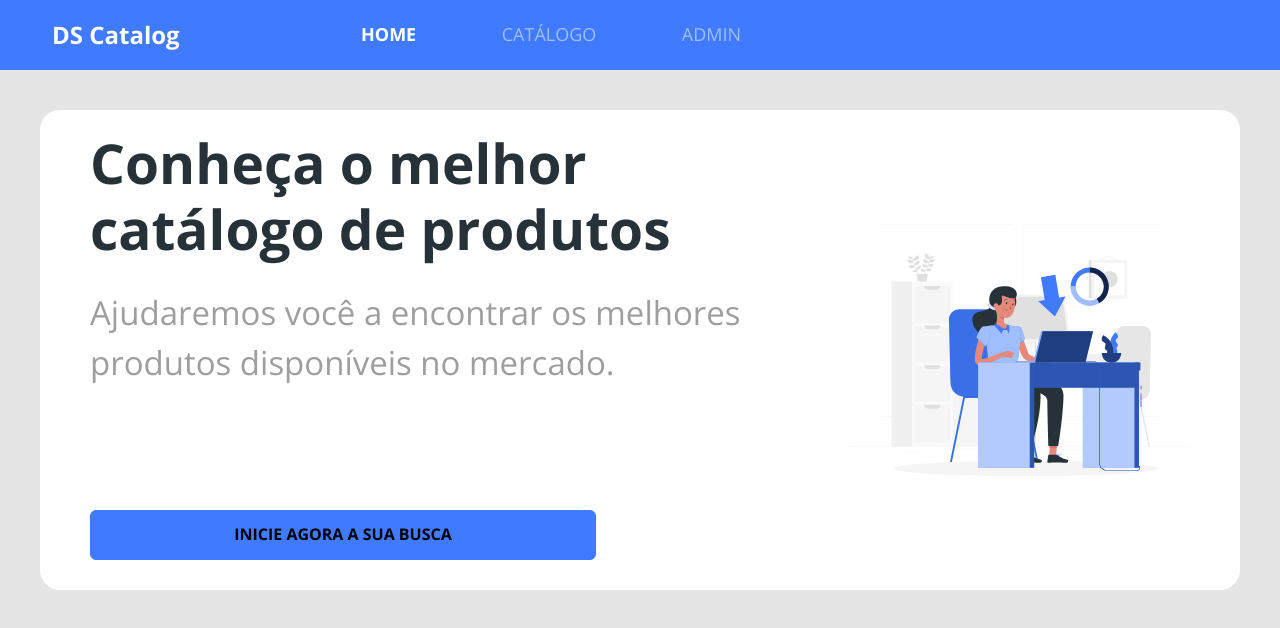
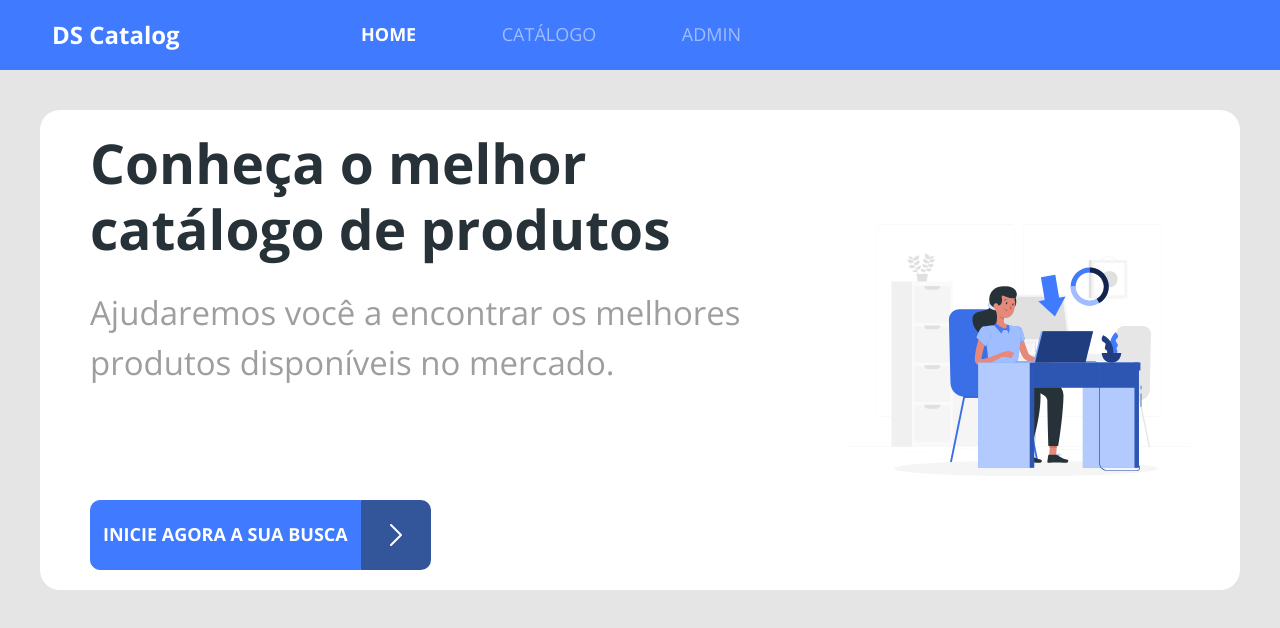
Before and after one commit to silver15/bds-dscatalog, a React (Create React App) app in the folder frontweb/: page / in a window 1280 px wide. Shown: the top 628 px of the page. Built offline with nearby package versions, Linux system fonts and the light colour scheme.

Commit message:
Custom buttonIcon

```diff
--- a/frontweb/src/components/buttonIcon/index.tsx
+++ b/frontweb/src/components/buttonIcon/index.tsx
@@ -1,14 +1,18 @@
 import './styles.css';
+import { ReactComponent as ArrowIcon } from 'assets/image/seta.svg';
 
-const ButtonIcon =() =>{
+const ButtonIcon = () => {
+  return (
+    <div className="btn-container">
+      <button className="btn btn-primary">
+        <h6>INICIE AGORA A SUA BUSCA</h6>
+      </button>
 
-    return(
-        <button className="btn btn-primary btn-icon">
-            <h6>INICIE AGORA A SUA BUSCA</h6>
-        </button>
-    );
-
-
-}
+      <div className="btn-icon-container">
+        <ArrowIcon />
+      </div>
+    </div>
+  );
+};
 
 export default ButtonIcon;
--- a/frontweb/src/components/buttonIcon/styles.css
+++ b/frontweb/src/components/buttonIcon/styles.css
@@ -1,3 +1,34 @@
-.btn-icon{
-    height: 50px;
+.btn-container {
+  display: flex;
 }
+
+.btn-container button {
+  border-radius: 10px 0 0 10px;
+}
+
+.btn h6 {
+  color: #fff;
+  font-size: 12px;
+  text-transform: uppercase;
+}
+
+.btn-icon-container {
+  display: flex;
+  justify-content: center;
+  align-items: center;
+  border-radius: 0px 10px 10px 0px;
+  width: 50px;
+  height: 50px;
+  background-color: #33569b;
+}
+
+@media (min-width: 576px){
+    .btn-icon-container{
+        width: 70px;
+        height: 70px;
+    }
+
+    .btn h6{
+        font-size: 18px;
+    }
+}
--- a/frontweb/src/pages/Home/index.tsx
+++ b/frontweb/src/pages/Home/index.tsx
@@ -15,9 +15,11 @@
               mercado.
             </p>
           </div>
-          <Link to="/products">
-          <ButtonIcon />
-          </Link >
+          <div>
+            <Link to="/products">
+              <ButtonIcon />
+            </Link>
+          </div>
         </div>
         <div className="home-image-container">
           <MainImage />
--- a/frontweb/src/pages/Home/styles.css
+++ b/frontweb/src/pages/Home/styles.css
@@ -53,10 +53,6 @@
   .home-content-container p {
     width: 506px;
     margin-bottom: 20px;
-  }
-
-  .home-content-container button {
-    width: 506px;
   }
 
   .home-image-container svg {
```
Also changed, not shown: frontweb/src/assets/image/seta.svg (added).
